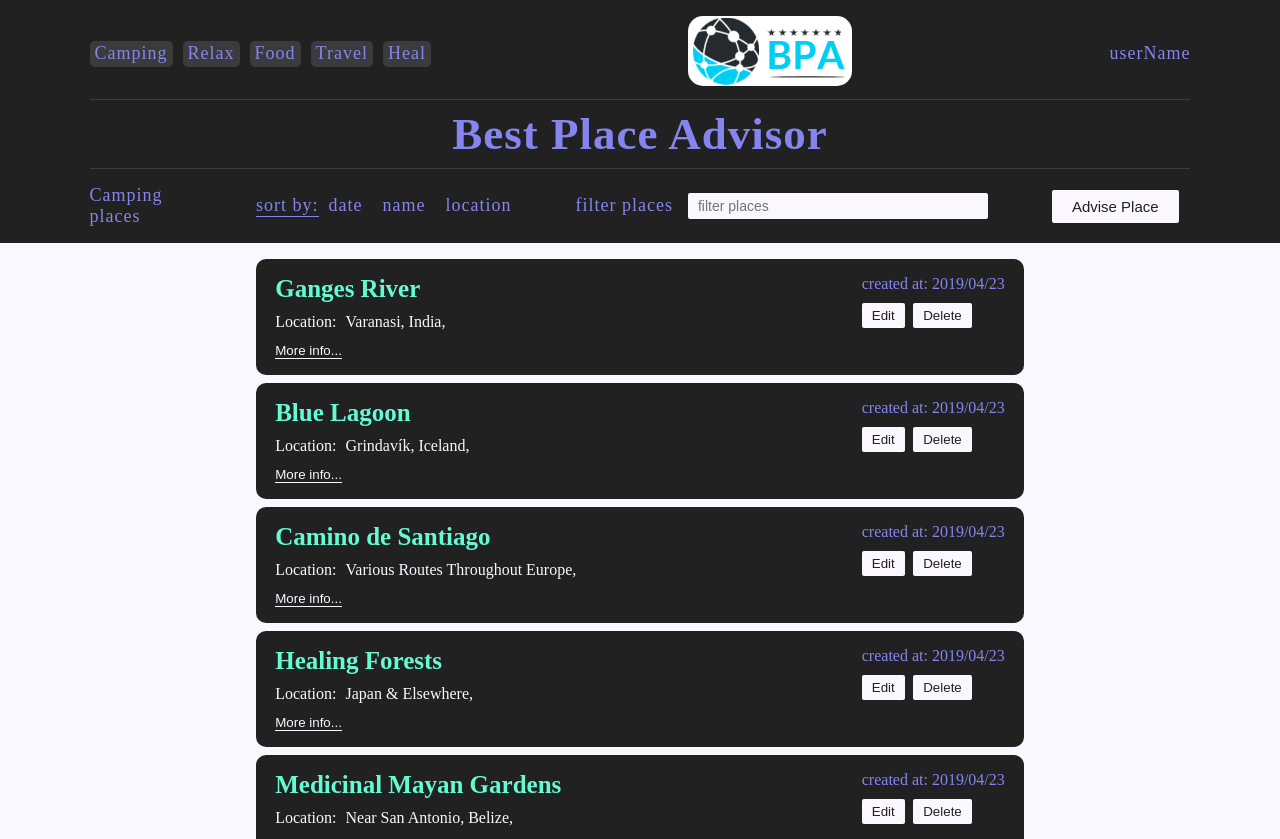
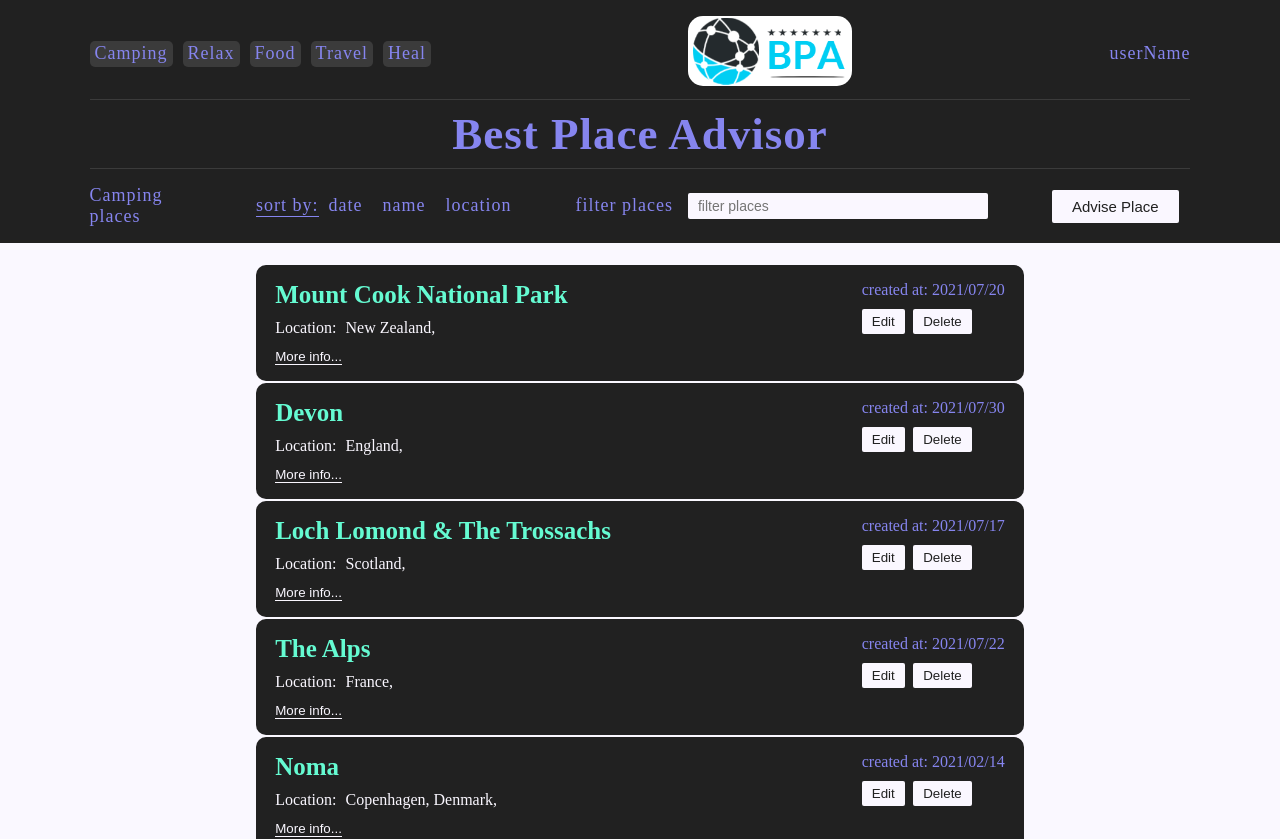
Before and after one commit to ts-andrey/training2022, an Angular app in the folder bpa/: page /place-list in a window 1280 px wide. Shown: the top 839 px of the page. Built offline with nearby package versions, Linux system fonts and the light colour scheme.

Commit message:
feat: add cdk table 2022-05-28 (00:01:31)

```diff
--- a/bpa/package.json
+++ b/bpa/package.json
@@ -11,10 +11,12 @@
   "private": true,
   "dependencies": {
     "@angular/animations": "~13.3.0",
+    "@angular/cdk": "^13.3.8",
     "@angular/common": "~13.3.0",
     "@angular/compiler": "~13.3.0",
     "@angular/core": "~13.3.0",
     "@angular/forms": "~13.3.0",
+    "@angular/material": "^13.3.8",
     "@angular/platform-browser": "~13.3.0",
     "@angular/platform-browser-dynamic": "~13.3.0",
     "@angular/router": "~13.3.0",
--- a/bpa/src/app/app.module.ts
+++ b/bpa/src/app/app.module.ts
@@ -2,6 +2,8 @@ import { SortDataService } from './services/sort-data.service';
 import { NgModule } from '@angular/core';
 import { BrowserModule } from '@angular/platform-browser';
 import { FormsModule } from '@angular/forms';
+
+import { CdkTableModule } from '@angular/cdk/table';
 
 import { AppRoutingModule } from './app-routing.module';
 import { AppComponent } from './app.component';
@@ -65,7 +67,7 @@ import { PlaceImageComponent } from './main/place-form/place-image/place-image.c
     SortPlacesPipe,
     PlaceImageComponent,
   ],
-  imports: [BrowserModule, AppRoutingModule, FormsModule],
+  imports: [BrowserModule, AppRoutingModule, FormsModule, CdkTableModule],
   providers: [DataService, SortDataService, FilterPlacesService],
   bootstrap: [AppComponent],
 })
--- a/bpa/src/app/main/place-list/place-list.component.html
+++ b/bpa/src/app/main/place-list/place-list.component.html
@@ -1,19 +1,18 @@
 <div class="main__place-list-wrapper" *ngIf="dataService.isData">
-  <ul
-    class="main__place-list"
-    *ngFor="
-      let place of dataService.places
-        | filterPlaces: filterPS.filterStr
-        | sortPlaces: sortPS.sortType:sortPS.isReversed;
-      last as isLast
-    "
-  >
-    <li class="place-list__item">
-      <app-place
-        [place]="place"
-        [id]="place.placeName + place.placeLocation"
-      ></app-place>
-    </li>
-    <!-- <app-place-loader *ngIf="isLast"></app-place-loader> -->
-  </ul>
+  <table cdk-table [dataSource]="dataService.places"  class="main__place-list">
+    <!-- User name Definition -->
+    <ng-container cdkColumnDef="places">
+      <th cdk-header-cell *cdkHeaderCellDef></th>
+      <td cdk-cell *cdkCellDef="let element" class="place-list__item">
+        <app-place
+          [place]="element"
+          [id]="element.placeName + element.placeLocation"
+        ></app-place>
+      </td>
+    </ng-container>
+
+    <!-- Header and Row Declarations -->
+    <tr cdk-header-row *cdkHeaderRowDef="['places']"></tr>
+    <tr cdk-row *cdkRowDef="let row; columns: ['places']"></tr>
+  </table>
 </div>
--- a/bpa/src/app/main/place-list/place-list.component.ts
+++ b/bpa/src/app/main/place-list/place-list.component.ts
@@ -1,7 +1,10 @@
+import { DataSource } from '@angular/cdk/collections';
+import { IPlace } from './../../model/IPlace';
 import { SortDataService } from './../../services/sort-data.service';
 import { FilterPlacesService } from './../../services/filter-places.service';
 import { DataService } from './../../services/data.service';
 import { Component } from '@angular/core';
+import { BehaviorSubject, Observable } from 'rxjs';
 
 @Component({
   selector: 'app-place-list',
@@ -14,4 +17,20 @@ export class PlaceListComponent {
     public filterPS: FilterPlacesService,
     public sortPS: SortDataService
   ) {}
+  dataSource = new PlaceDataSource(this.dataService);
 }
+
+export class PlaceDataSource extends DataSource<IPlace> {
+  constructor(private dataService: DataService) {
+    super();
+  }
+  /** Stream of data that is provided to the table. */
+  data = new BehaviorSubject<IPlace[]>(this.dataService.places);
+
+  /** Connect function called by the table to retrieve one stream containing the data to render. */
+  connect(): Observable<IPlace[]> {
+    return this.data;
+  }
+
+  disconnect() {}
+}
```
Also changed, not shown: bpa/src/app/main/place/place.component.scss (+10 -0 lines), 1 other file (tests, documents, lock files or other folders).
